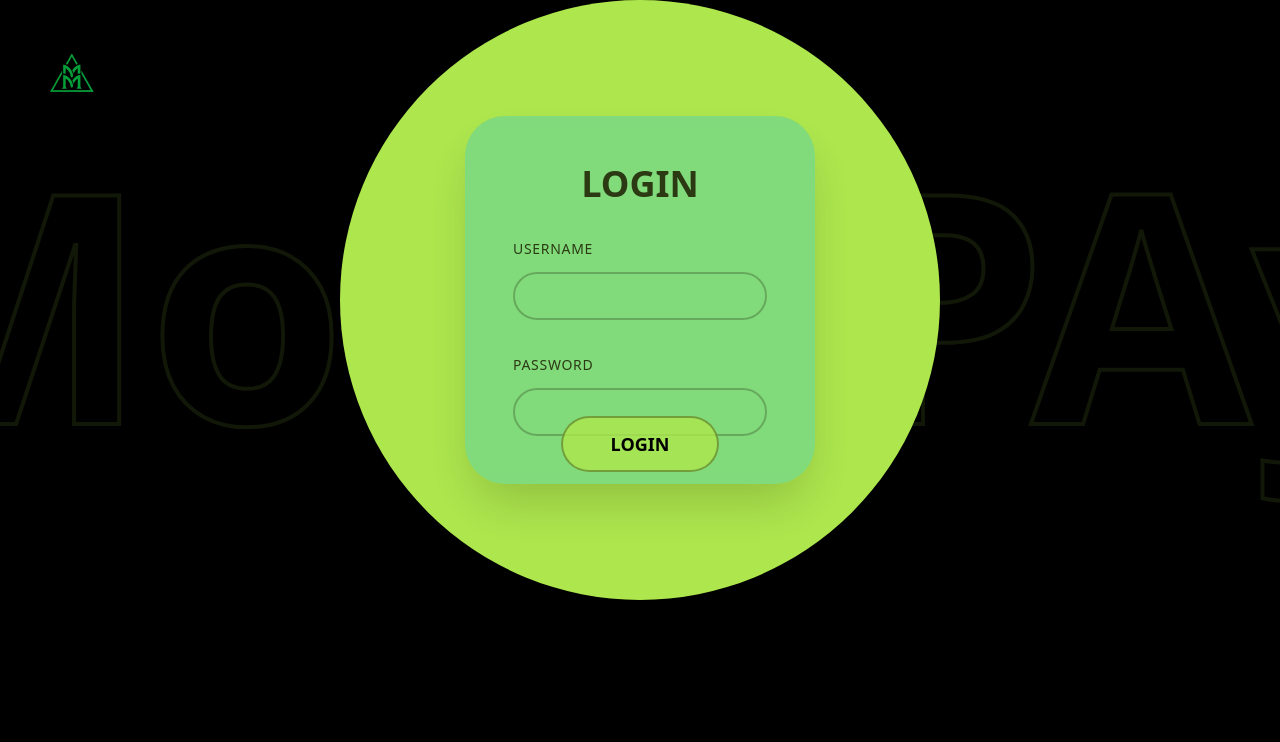
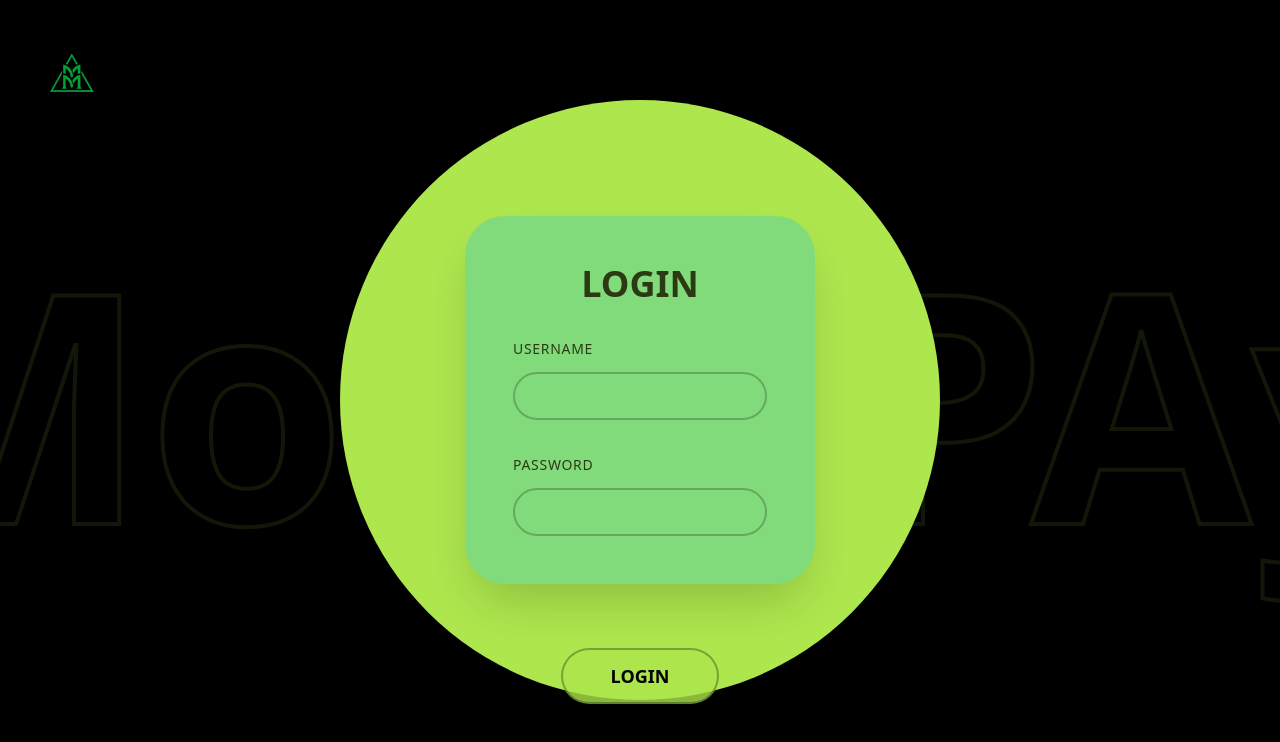
Before and after one commit to nAYANko/MoMoPAy_test, a React (Vite) app: page /login in a window 1280 px wide. Shown: the top 742 px of the page. Built offline with nearby package versions, Linux system fonts and the light colour scheme; the HTML template or start-up script is replaced by a standard one.

Commit message:
Fix login page spacing
Add min-h-screen to the main container and adjust the button's absolute positioning to fix spacing issues between the login card and the login button.

```diff
--- a/src/pages/Login.tsx
+++ b/src/pages/Login.tsx
@@ -15,7 +15,7 @@ const Login = () => {
   };
 
   return (
-    <div className="bg-background relative overflow-hidden flex items-center justify-center">
+    <div className="min-h-screen bg-background relative overflow-hidden flex items-center justify-center">
       {/* Logo */}
       <div className="absolute top-8 left-8 z-10">
         <Logo />
@@ -74,7 +74,7 @@ const Login = () => {
       <Button
           type="submit"
           onClick={handleSubmit}
-          className="absolute bottom-32 bg-primary/80 hover:bg-primary text-primary-foreground font-bold text-lg px-12 h-14 rounded-full border-2 border-primary-foreground/30"
+          className="absolute bottom-24 bg-primary/80 hover:bg-primary text-primary-foreground font-bold text-lg px-12 h-14 rounded-full border-2 border-primary-foreground/30"
         >
           LOGIN
         </Button>
```
